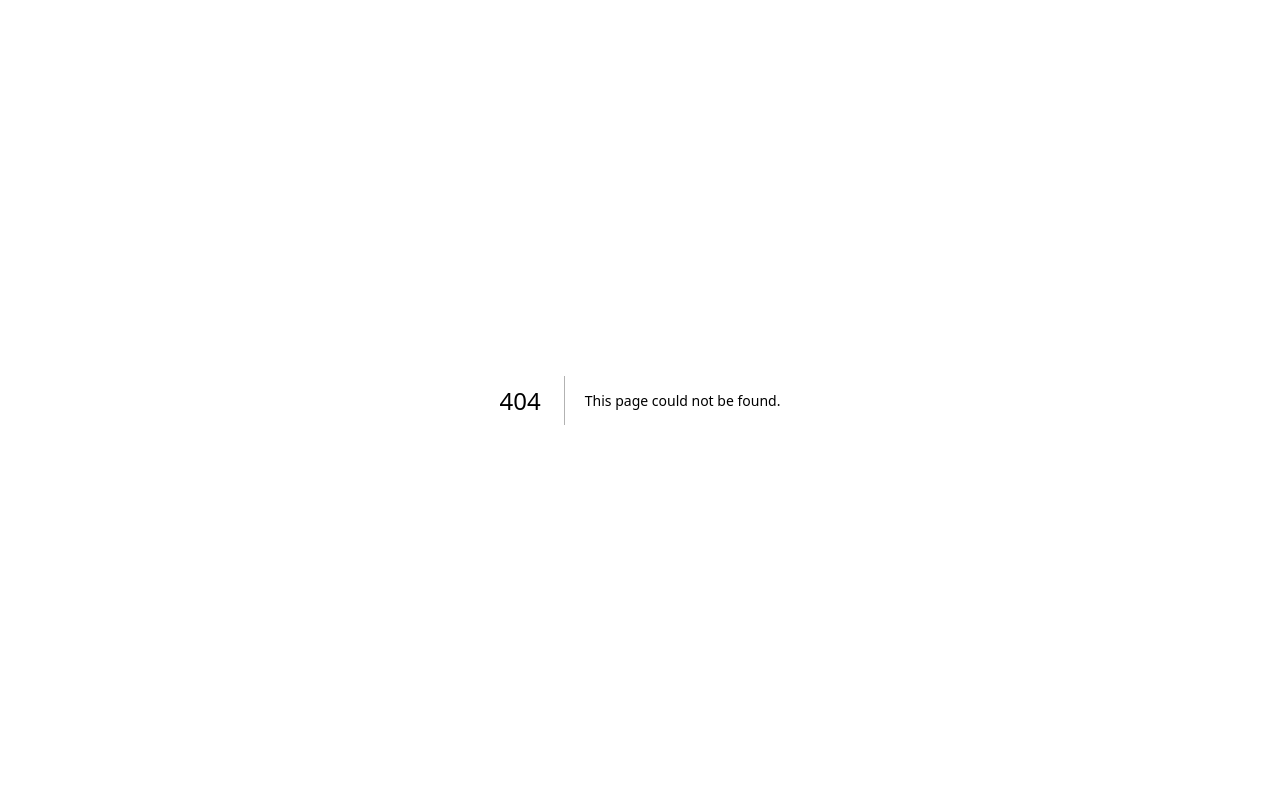
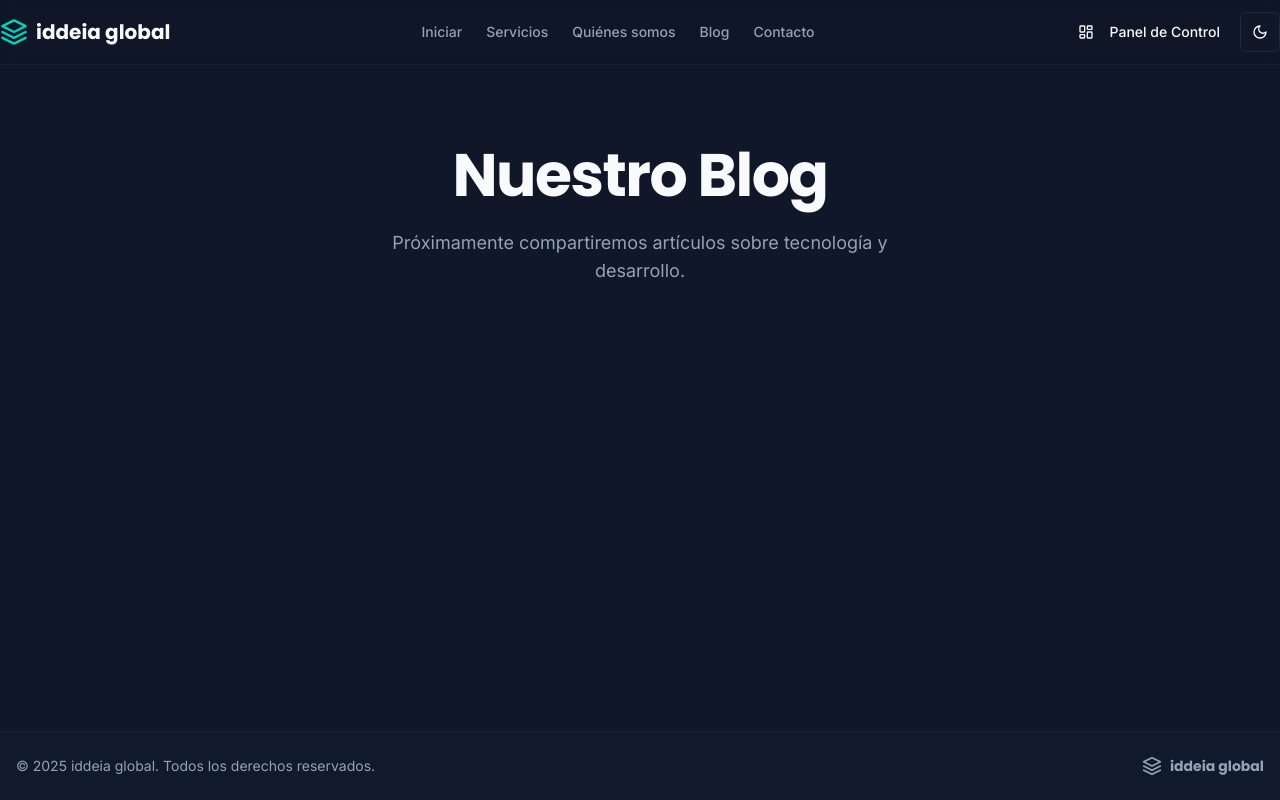
Before and after one commit to zeusolimp/studio, a Next.js app: page /blog in a window 1280 px wide. Before the commit this address had no page. Built offline with nearby package versions, Linux system fonts and the light colour scheme.

Commit message:
agrega la pagina blog

```diff
--- /dev/null
+++ b/src/app/blog/page.tsx
@@ -0,0 +1,18 @@
+import Header from '@/components/landing/Header';
+import Footer from '@/components/landing/Footer';
+
+export default async function BlogPage() {
+
+  return (
+    <div className="flex flex-col min-h-screen">
+      <Header />
+      <main className="flex-grow">
+          <div className="container mx-auto px-4 py-20 text-center">
+            <h1 className="font-headline text-4xl font-bold tracking-tight text-foreground md:text-5xl lg:text-6xl">Nuestro Blog</h1>
+            <p className="mt-6 text-lg text-muted-foreground max-w-xl mx-auto">Próximamente compartiremos artículos sobre tecnología y desarrollo.</p>
+          </div>
+      </main>
+      <Footer />
+    </div>
+  );
+}
--- a/src/components/landing/Header.tsx
+++ b/src/components/landing/Header.tsx
@@ -26,6 +26,9 @@ const Header = () => {
             <Link href="/sobre-nosotros" className="text-muted-foreground transition-colors hover:text-foreground">
                 Quiénes somos
             </Link>
+             <Link href="/blog" className="text-muted-foreground transition-colors hover:text-foreground">
+                Blog
+            </Link>
             <Link href="/contacto" className="text-muted-foreground transition-colors hover:text-foreground">
                 Contacto
             </Link>
```
